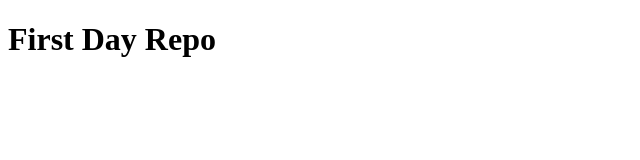
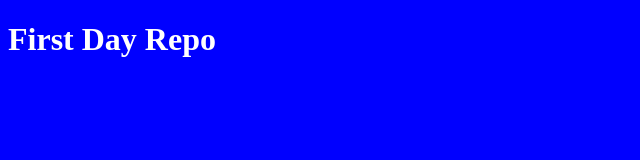
Before and after one commit to mbarrie1979/first-day-repo, a plain HTML site: page index.html in a window 1280 px wide. Shown: the whole page, without its empty margins (0-640 px from the left). Drawn offline with Linux system fonts and the light colour scheme.

Commit message:
edited CSS

```diff
--- a/assets/style.css
+++ b/assets/style.css
@@ -0,0 +1,7 @@
+* {
+    background-color: blue;
+}
+
+h1 {
+    color: white;
+}
--- a/index.html
+++ b/index.html
@@ -5,6 +5,7 @@
     <meta charset="UTF-8">
     <meta name="viewport" content="width=device-width, initial-scale=1.0">
     <title>First Day Repo</title>
+    <link rel="stylesheet" href="assets/style.css">
 </head>
 
 <body>
```
